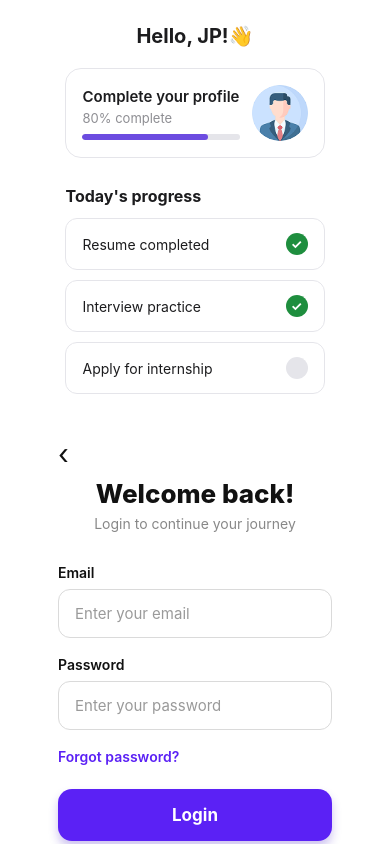
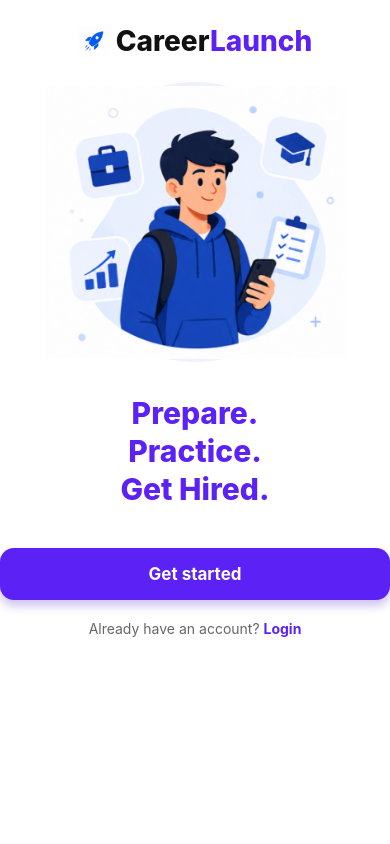
Before and after one commit to Barata-MSC/CareerLaunch-, a React Native app: screen /Welcome in a window 390 px wide. Shown: the top 844 px of the page. Built offline with nearby package versions, Linux system fonts and the light colour scheme.

Commit message:
Algorithm

```diff
--- a/App.js
+++ b/App.js
@@ -1,27 +1,51 @@
-import { StatusBar } from 'expo-status-bar';
-import { StyleSheet, Text, View } from 'react-native';
 import React from 'react';
+import { View, StyleSheet, Platform } from 'react-native';
+import { NavigationContainer } from '@react-navigation/native';
+import { createNativeStackNavigator } from '@react-navigation/native-stack';
+
 import WelcomeScreen from './WelcomeScreen/WelcomeScreen.js';
+import LoginScreen from './LoginScreen/LoginScreen.js';
 import DashboardScreen from './DashboardScreen/DashboardScreen.js';
-import LoginScreen from './LoginScreen/LoginScreen.js';
+
+const Stack = createNativeStackNavigator();
 
 export default function App() {
   return (
-    <View style={styles.container}>
-      <DashboardScreen />
-      <LoginScreen />
-      <StatusBar style="auto" />
-
+    <View style={styles.appWrapper}>
+      <View style={styles.phoneFrame}>
+        <NavigationContainer>
+          <Stack.Navigator
+            initialRouteName="Welcome"
+            screenOptions={{ headerShown: false }}
+          >
+            <Stack.Screen name="Welcome" component={WelcomeScreen} />
+            <Stack.Screen name="Login" component={LoginScreen} />
+            <Stack.Screen name="Dashboard" component={DashboardScreen} />
+          </Stack.Navigator>
+        </NavigationContainer>
+      </View>
     </View>
   );
 }
 
-
 const styles = StyleSheet.create({
- container: {
-  flex: 1,
-  backgroundColor: '#fff',
-  alignItems: 'center',
-  justifyContent: 'center',
-},
+  appWrapper: {
+    flex: 1,
+    backgroundColor: Platform.OS === 'web' ? '#EDEDF2' : '#FFFFFF',
+    ...(Platform.OS === 'web' && {
+      alignItems: 'center',
+      justifyContent: 'center',
+    }),
+  },
+  phoneFrame: {
+    flex: 1,                    // always flex: 1
+    width: '100%',
+    maxWidth: Platform.OS === 'web' ? 430 : undefined,
+    backgroundColor: '#FFFFFF',
+    ...(Platform.OS === 'web' && {
+      height: '100%',           // or '100vh' — both work once flex is 1
+      boxShadow: '0 0 40px rgba(0,0,0,0.08)',
+      overflow: 'hidden',
+    }),
+  },
 });
--- a/WelcomeScreen/WelcomeScreen.js
+++ b/WelcomeScreen/WelcomeScreen.js
@@ -16,12 +16,11 @@ const STUDENT_ILLUSTRATION = require('../assets/student-illustration.png');
 
 export default function WelcomeScreen({ navigation }) {
   const handleGetStarted = () => {
-    // Navigate to your sign-up / onboarding flow
-    navigation?.navigate('GetStarted');
+    // TODO: wire this up once the Sign Up screen exists, e.g.:
+    // navigation?.navigate('SignUp');
   };
 
   const handleLogin = () => {
-    // Navigate to your login screen
     navigation?.navigate('Login');
   };
 
--- a/package.json
+++ b/package.json
@@ -3,11 +3,15 @@
   "version": "1.0.0",
   "main": "index.js",
   "dependencies": {
+    "@react-navigation/native": "^7.4.1",
+    "@react-navigation/native-stack": "^7.19.2",
     "expo": "~57.0.23",
     "expo-status-bar": "~57.0.1",
     "react": "19.2.3",
     "react-dom": "19.2.3",
     "react-native": "0.86.3",
+    "react-native-safe-area-context": "~5.7.0",
+    "react-native-screens": "~4.26.0",
     "react-native-svg": "15.15.4",
     "react-native-web": "^0.21.2"
   },
```
Also changed, not shown: 1 other file (tests, documents, lock files or other folders).
